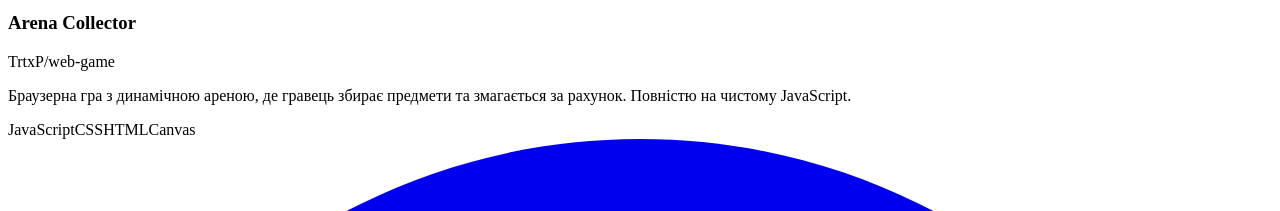
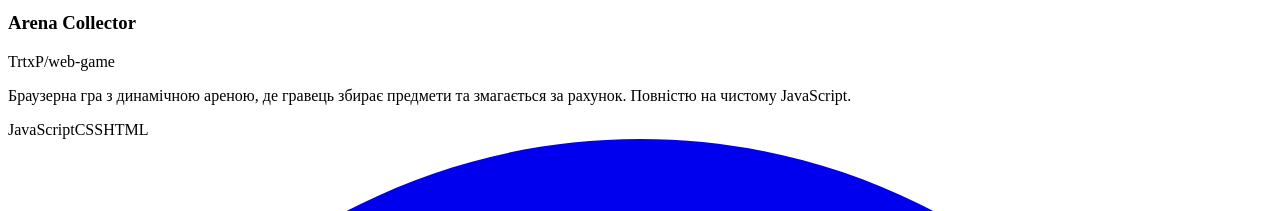
Before and after one commit to TrtxP/my-portfolio, a React (Vite) app: page / in a window 1280 px wide. Shown: the part 5640-5851 px from the top of the page. Built offline with nearby package versions, Linux system fonts and the light colour scheme; the HTML template or start-up script is replaced by a standard one.

Commit message:
chore: some changes in code

```diff
--- a/src/App.jsx
+++ b/src/App.jsx
@@ -6,7 +6,7 @@ const projects = [
     repo: 'web-game',
     description:
       'Браузерна гра з динамічною ареною, де гравець збирає предмети та змагається за рахунок. Повністю на чистому JavaScript.',
-    stack: ['JavaScript', 'CSS', 'HTML', 'Canvas'],
+    stack: ['JavaScript', 'CSS', 'HTML'],
     github: 'https://github.com/TrtxP/web-game',
     stars: 1,
     gradient: 'from-amber-400/40 via-orange-400/30 to-red-400/20',
@@ -68,7 +68,7 @@ const projects = [
       'Приклад використання Socket.IO для зручного написання коду веб-сокетів. Real-time комунікація між клієнтом та сервером з EJS-шаблонами.',
     stack: ['JavaScript', 'Socket.IO', 'EJS', 'Node.js'],
     github: 'https://github.com/TrtxP/Socket-IO',
-    stars: 0,
+    stars: 1,
     gradient: 'from-lime-400/40 via-green-400/30 to-emerald-400/20',
     gradientDark: 'from-lime-500/30 via-green-500/20 to-emerald-500/10',
     icon: '🔌',
@@ -356,7 +356,7 @@ function App() {
               className="group inline-flex items-center gap-3 rounded-full bg-slate-950 px-7 py-3.5 text-center font-semibold text-white shadow-lg transition-all hover:bg-slate-800 hover:shadow-xl"
             >
               <svg className="h-5 w-5 shrink-0" viewBox="0 0 24 24" fill="none">
-                <path d="M22 6C22 4.9 21.1 4 20 4H4C2.9 4 2 4.9 2 6V18C2 19.1 2.9 20 4 20H20C21.1 20 22 19.1 22 18V6ZM20 6L12 11L4 6H20ZM20 18H4V8L12 13L20 8V18Z" fill="currentColor"/>
+                <path d="M22 6C22 4.9 21.1 4 20 4H4C2.9 4 2 4.9 2 6V18C2 19.1 2.9 20 4 20H20C21.1 20 22 19.1 22 18V6ZM20 6L12 11L4 6H20ZM20 18H4V8L12 13L20 8V18Z" fill="currentColor" />
               </svg>
               <span>Написати в Gmail</span>
               <svg className="h-4 w-4 shrink-0 transition-transform group-hover:translate-x-0.5" fill="none" viewBox="0 0 24 24" stroke="currentColor" strokeWidth={2}>
```
